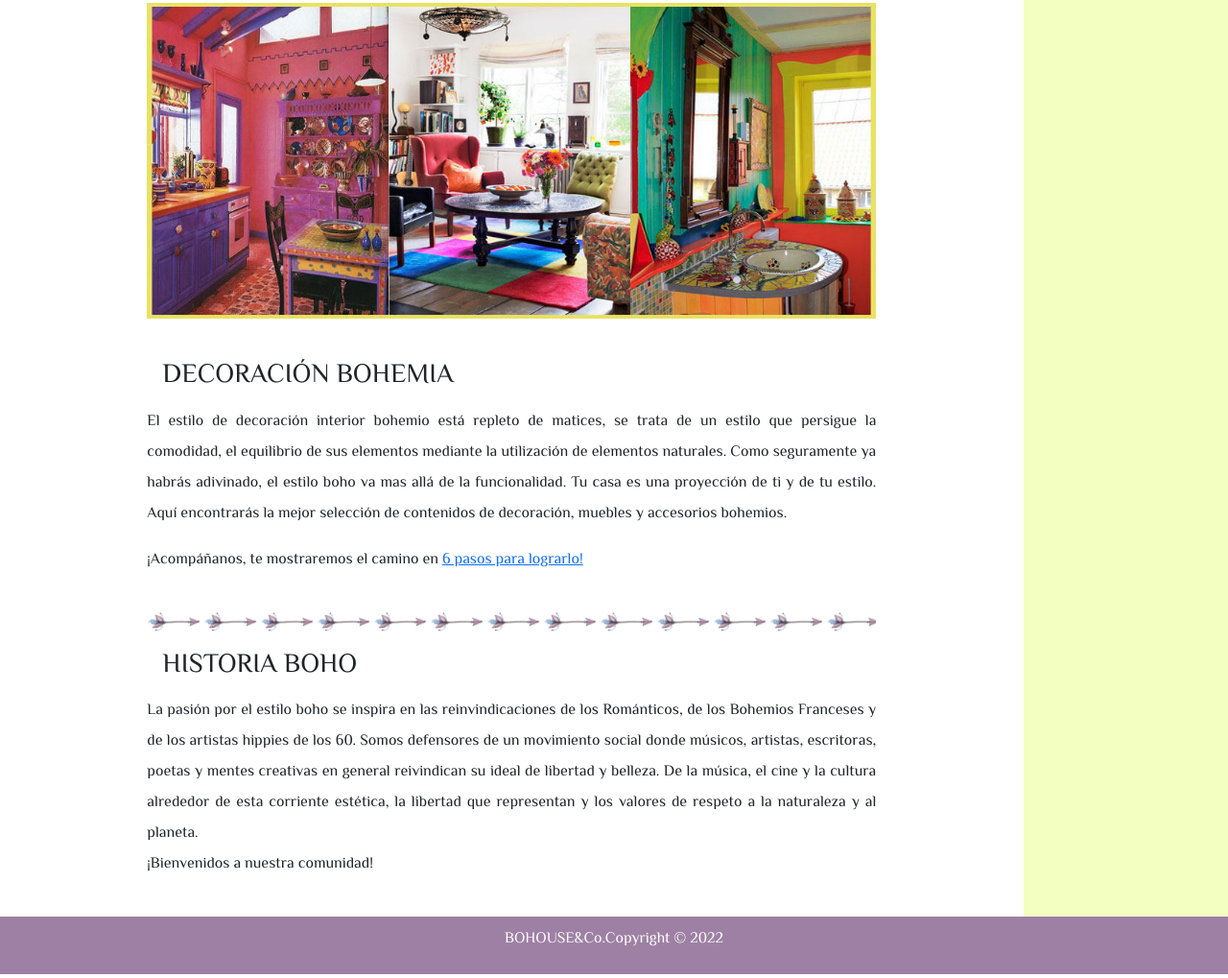
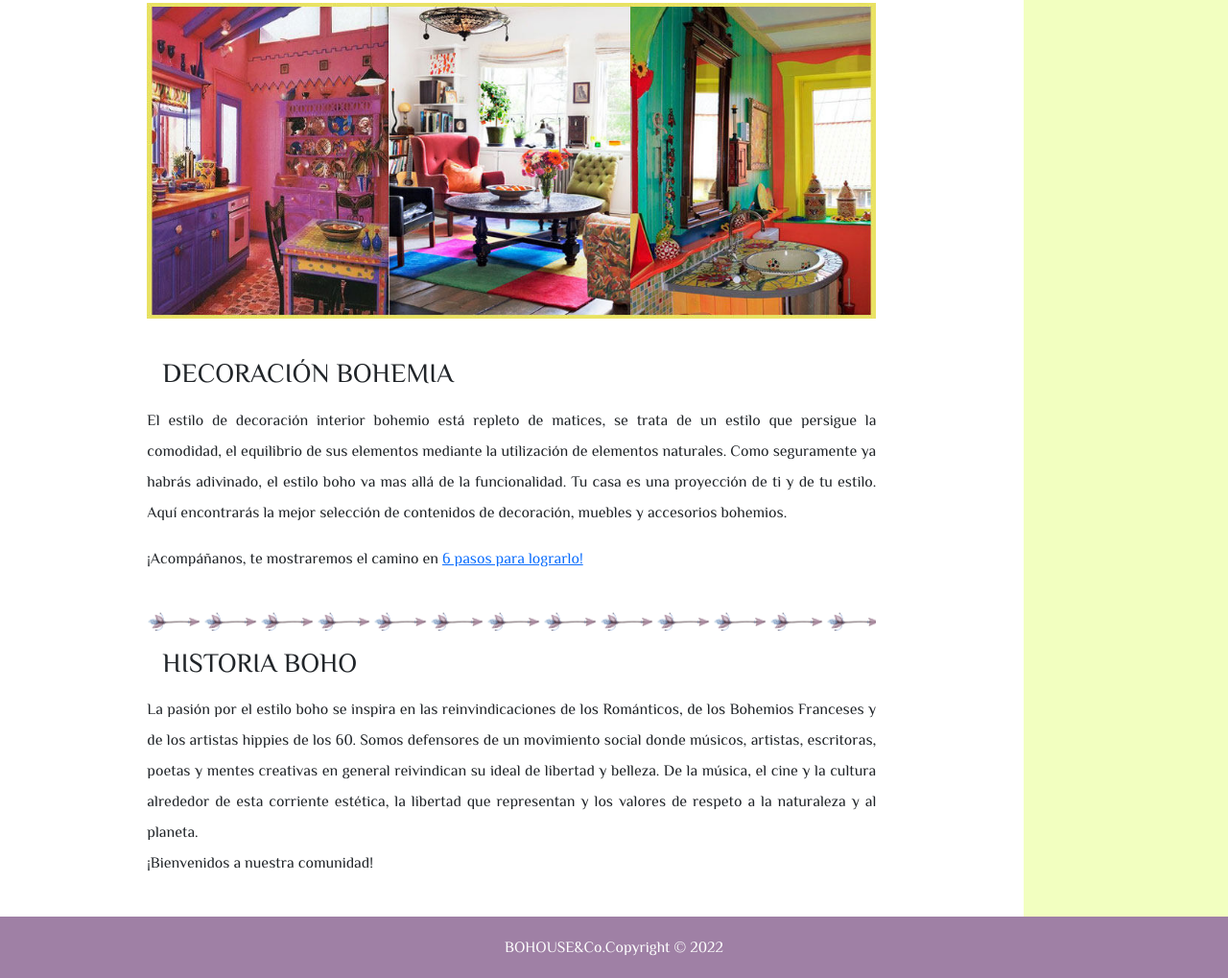
Before and after one commit to fernandaMarti/desarrollo-web, a website: page index.html in a window 1280 px wide. Shown: the part 611-1630 px from the top of the page at 96% size. Drawn offline with nearby package versions, Linux system fonts and the light colour scheme.

Commit message:
estilo para el footer

```diff
--- a/scss/partials/_footer.scss
+++ b/scss/partials/_footer.scss
@@ -1,7 +1,13 @@
 footer {
+    display: flex;
     background-color: $color-principal;
+    justify-content: center;
+    align-items: center;
     text-align: center;
-    padding: 10px 0px;
     grid-area: footer;
     color: #fefefe;
+    padding: 20px;
+    p{
+        margin: 0;
+    }
 }
```
Also changed, not shown: css/estilo.css.
